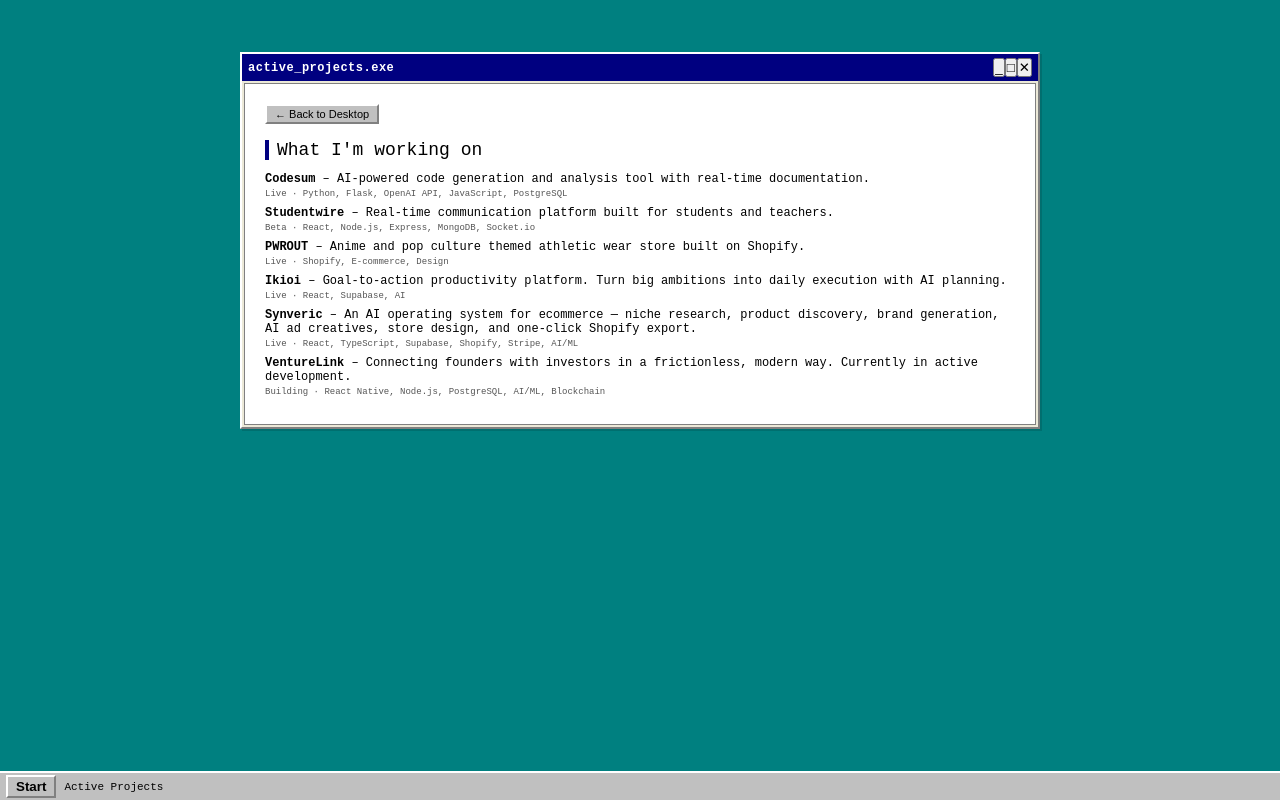
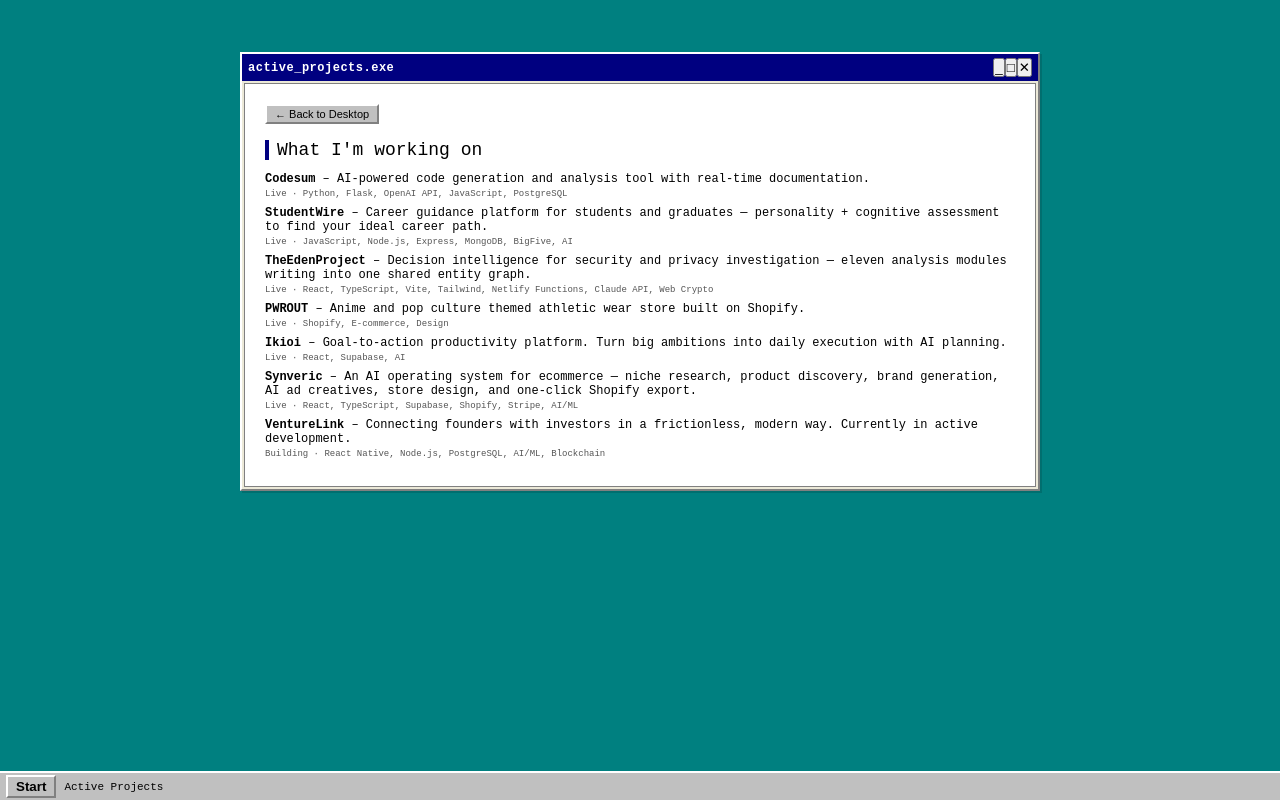
Before and after one commit to NETjuga/NETjuga.github.io, a React (Vite) app: page /working-on in a window 1280 px wide. Built offline with nearby package versions, Linux system fonts and the light colour scheme.

Commit message:
new changed eden added and new portfolio

```diff
--- a/src/data/projects.ts
+++ b/src/data/projects.ts
@@ -48,47 +48,47 @@
   },
   {
     slug: 'studentwire',
-    title: 'Studentwire',
+    title: 'StudentWire',
     type: 'Web App',
-    year: '2024',
-    description: 'Real-time communication platform built for students and teachers.',
+    year: '2023',
+    description: 'Career guidance platform for students and graduates — personality + cognitive assessment to find your ideal career path.',
     longDescription:
-      'Studentwire is a full-stack web platform designed to streamline communication between students and teachers. It features real-time messaging, class management tools, and assignment distribution.',
-    tags: ['React', 'Node.js', 'Express', 'MongoDB', 'Socket.io'],
-    status: 'Beta',
-    statusColor: '#c4622d',
+      'StudentWire is a career-guidance platform I built solo to help students and graduates make informed decisions about their future. Users take a BigFive personality assessment and a cognitive assessment and are matched, for free, with the career best suited to them. A paid dashboard unlocks every job match ranked high-to-low, industry insights (salary, investment and growth trends), a salary calculator, an opportunity finder, and SW-GPT, an AI assistant that answers career questions based on your results.',
+    tags: ['JavaScript', 'Node.js', 'Express', 'MongoDB', 'BigFive', 'AI'],
+    status: 'Live',
+    statusColor: '#4a7c59',
     features: [
-      'Real-time messaging system',
-      'Student-teacher communication',
-      'Class management tools',
-      'Assignment distribution',
-      'Progress tracking dashboard',
-      'Secure authentication',
+      'BigFive personality assessment',
+      'Cognitive (IQ) assessment',
+      'Personalised top career match (free)',
+      'Ranked job matches & industry insights',
+      'Salary calculator & opportunity finder',
+      'SW-GPT career assistant',
     ],
     action: 'external',
-    url: 'https://arslaanportfolio.online',
+    url: 'https://studentwires.com',
   },
   {
-    slug: 'cyberskope',
-    title: 'Cybers.Online',
-    type: 'Platform',
-    year: '2024',
-    description: 'AI-powered cybersecurity platform for threat detection and digital footprint analysis.',
+    slug: 'theedenproject',
+    title: 'TheEdenProject',
+    type: 'Security Platform',
+    year: '2025',
+    description: 'Decision intelligence for security and privacy investigation — eleven analysis modules writing into one shared entity graph.',
     longDescription:
-      'Cyberskope provides organisations with advanced threat detection and digital footprint analysis. It uses machine learning to monitor network traffic and identify vulnerabilities in real time.',
-    tags: ['AI', 'Security', 'Analytics', 'Cloud'],
-    status: 'Active',
+      'TheEdenProject is what Cyberskope became: in 2025 I rebuilt it from the ground up around a shared object model. Instead of a drawer of unrelated tools, every observation resolves onto typed objects and relationships — eleven collection and analysis modules (network intelligence, DNS/email-auth posture, phishing URL analysis, transport auditing, credential modelling, browser fingerprinting, image forensics, on-chain attribution) all write into one live case graph, so a value seen by one module and resolved by another converge on a single node. Every module runs with no API key, passwords/images/fingerprints never leave the browser, and an AI assistant (Eden Intel) stays grounded in your own evidence.',
+    tags: ['React', 'TypeScript', 'Vite', 'Tailwind', 'Netlify Functions', 'Claude API', 'Web Crypto'],
+    status: 'Live',
     statusColor: '#4a7c59',
     features: [
-      'AI threat detection',
-      'Digital footprint analysis',
-      '24/7 security monitoring',
-      'Real-time alerts',
-      'Vulnerability scanning',
-      'Incident response',
+      'Custom entity-resolution graph (11 object kinds, 10 relationship kinds)',
+      'From-scratch password strength & crack-time modelling (zxcvbn approach)',
+      '25+ phishing heuristics incl. homoglyph typosquat detection',
+      'Hand-rolled force-directed graph (Verlet, no layout library)',
+      'Keyless by default; privacy-preserving k-anonymity breach checks',
+      'AI assistant grounded in your own evidence',
     ],
     action: 'external',
-    url: 'https://cybers.online',
+    url: 'https://theedenproject.online',
   },
   {
     slug: 'pwrout',
--- a/src/pages/HomePage.tsx
+++ b/src/pages/HomePage.tsx
@@ -400,50 +400,89 @@
     ]
   },
   {
-    slug: "cybers-online",
-    title: "Cybers.online",
-    description: "AI-powered cybersecurity platform providing advanced threat detection and digital footprint analysis.",
-    type: "Cybersecurity Platform",
-    year: 2023,
-    tags: ["AI", "Machine Learning", "Cybersecurity", "Real-time Analytics", "Cloud Computing", "Data Visualization"],
+    slug: "theedenproject",
+    title: "TheEdenProject",
+    description: "Decision intelligence for security and privacy investigation — eleven analysis modules writing into one shared entity graph. (Formerly Cyberskope; rebuilt from the ground up in 2025.)",
+    type: "Web App / Security Tooling",
+    year: 2025,
+    tags: ["React 18", "TypeScript", "Vite", "Tailwind", "Netlify Functions", "Claude API", "Web Crypto"],
     status: "Live",
     action: "view",
     files: [
       {
         name: "README.txt",
         type: "doc",
-        content: `CYBERSKOPE
-  AI-POWERED CYBERSECURITY PLATFORM
-
-  CyberSkope represents the next generation of cybersecurity platforms, leveraging advanced artificial intelligence to provide comprehensive threat detection and digital footprint analysis. Built to protect organizations from evolving cyber threats, with an end goal of this project being to create an API which acts as a 24/7 cybersecurity agent for organisations.
-
-   VISIT CYBERSKOPE: https://cybers.online
-
-  API KEY FEATURES – Advanced AI-driven security capabilities
-
-   AI THREAT DETECTION
-  Advanced machine learning algorithms continuously monitor and analyze network traffic to identify potential threats in real-time.
-
-   DIGITAL FOOTPRINT ANALYSIS
-  Comprehensive scanning and analysis of your organization's digital presence to identify vulnerabilities and exposure risks.
-
-   SECURITY MONITORING
-  24/7 automated monitoring with intelligent alerting systems to ensure immediate response to security incidents.
-
-  TECHNOLOGY STACK
-  Built with the most efficient and reliable technologies:
-
-  • Artificial Intelligence
-  • Machine Learning
-  • Cybersecurity
-  • Real-time Analytics
-  • Cloud Computing
-  • Data Visualization
-
-  Status: Live – API in active development.
-  `
+        content: `TheEdenProject — Decision intelligence for security and privacy investigation
+
+  Live: https://theedenproject.online
+
+  Note on lineage: TheEdenProject is what Cyberskope (Cybers.online) became. In 2025 I rebuilt the project from the ground up — the same mission of security intelligence, re-architected around one shared entity graph instead of isolated, one-off scans.
+
+  What it is:
+  Most security tool collections are a drawer of unrelated gadgets — you run a scan, get a card, and become the integration layer yourself. TheEdenProject resolves every observation onto typed objects and relationships instead.
+
+  Eleven modules cover network intelligence, DNS and email-authentication posture, phishing URL analysis, transport auditing, credential modelling, browser fingerprinting, image forensics and on-chain attribution. Each one writes into a shared case graph, so an address seen by one module and resolved by another converge on a single node — every lookup compounds instead of dead-ending in its own card.
+
+  Every module runs without an API key. Passwords, images and fingerprints never leave the browser. Findings carry their reasoning and weight, so an analyst can disagree with a specific step rather than a black-box score.
+
+  An AI assistant (Eden Intel) stays grounded in your own evidence. No account, no API keys.
+
+  Status: Live at https://theedenproject.online
+`
       },
-
+      {
+        name: "engineering.txt",
+        type: "doc",
+        content: `TheEdenProject — The engineering worth highlighting
+
+  Custom entity-resolution data model:
+  Eleven typed object kinds and ten relationship kinds, with canonical-ID normalisation so HTTPS://Example.com/ and https://example.com collapse to one node. Repeat observations merge rather than duplicate.
+
+  Password strength modelled from scratch:
+  Character-class entropy scores P@ssw0rd123! as strong when it falls in under a second. I implemented the zxcvbn approach instead: pattern matchers for dictionaries, keyboard walks, sequences, dates and leetspeak, then a dynamic program over positions to find the cheapest decomposition. Converts to crack time across five attack scenarios using real hashcat benchmarks.
+
+  Phishing detection heuristics:
+  25+ structural checks including Damerau-Levenshtein typosquat distance with homoglyph normalisation (paypa1 -> paypal), brand-demotion detection, open-redirect chains, multi-layer encoding and bidirectional control characters. Catches fresh phishing hours before blocklists have the domain.
+
+  Hand-rolled force-directed graph:
+  ~40 lines of Verlet integration with O(n^2) repulsion, spring forces and pointer-drag pinning, in SVG. No layout library — the dependency would have dwarfed the implementation.
+
+  Graceful degradation as an architecture, not a fallback:
+  Every capability has a keyless path (public DoH resolvers, public Ethereum RPC, HIBP k-anonymity, browser APIs). Credentials deepen results; they are never the difference between working and broken. The client reports which path it took so the UI stays honest about provenance.
+
+  Privacy-preserving by construction:
+  Breach checks send five hex characters of a SHA-1 hash and match the remaining thirty-five locally, so the service cannot determine the input.
+
+  State without prop drilling:
+  The case store is an external store read via useSyncExternalStore, because modules commit findings from async callbacks that outlive their render tree.
+`
+      },
+      {
+        name: "metrics.txt",
+        type: "doc",
+        content: `TheEdenProject — Metrics
+
+  Hand-written code:      ~11,200 lines across 49 files
+  Analysis engines:       ~2,500 lines
+  Modules:                11
+  Serverless functions:   5
+  Landing page payload:   ~72 kB gzipped JS
+  API keys required:      0
+
+  Tech stack:
+  React 18 · TypeScript · Vite · Tailwind CSS · Netlify Functions · Anthropic Claude API · Leaflet · DNS-over-HTTPS · Web Crypto API · Canvas/WebGL/AudioContext
+`
+      },
+      {
+        name: "design.txt",
+        type: "doc",
+        content: `TheEdenProject — Design notes
+
+  Dark-first, near-monochrome, square corners, hairline rules, uppercase mono "earmark" labels, tabular figures on every metric. Colour is reserved almost entirely for severity grading.
+
+  The visual language is deliberately modelled on Palantir's — including identifying their actual typeface (Alliance No.1, Degarism Studio) from their live stylesheet, and building the font stack so licensing it is a drop-in with no code changes.
+`
+      },
     ]
   },
   {
@@ -2040,6 +2079,16 @@
                     <span style={{ textTransform: "capitalize" }}>{s}</span>
                   </button>
                 ))}
+                <button
+                  onClick={() => window.open("https://arslaanjugaportfolio.online", "_blank", "noopener,noreferrer")}
+                  title="Professional Portfolio"
+                  style={{ width: "100%", padding: "6px 8px", textAlign: "left", background: "rgba(0,0,0,0.6)", color: "white", border: "1px solid rgba(255,255,255,0.3)", borderColor: "transparent", fontFamily: "Tahoma, sans-serif", fontSize: 11, cursor: "pointer", fontWeight: "normal", display: "flex", alignItems: "center", gap: 7, transition: "all 0.1s" }}
+                  onMouseEnter={e => { e.currentTarget.style.background = "rgba(49,106,197,0.7)"; }}
+                  onMouseLeave={e => { e.currentTarget.style.background = "rgba(0,0,0,0.6)"; }}
+                >
+                  <XPImg url={ICON_WORLD} size={14} />
+                  <span>Portfolio ↗</span>
+                </button>
               </div>
             </div>
           </div>
```
Also changed, not shown: 1 other file (tests, documents, lock files or other folders).
